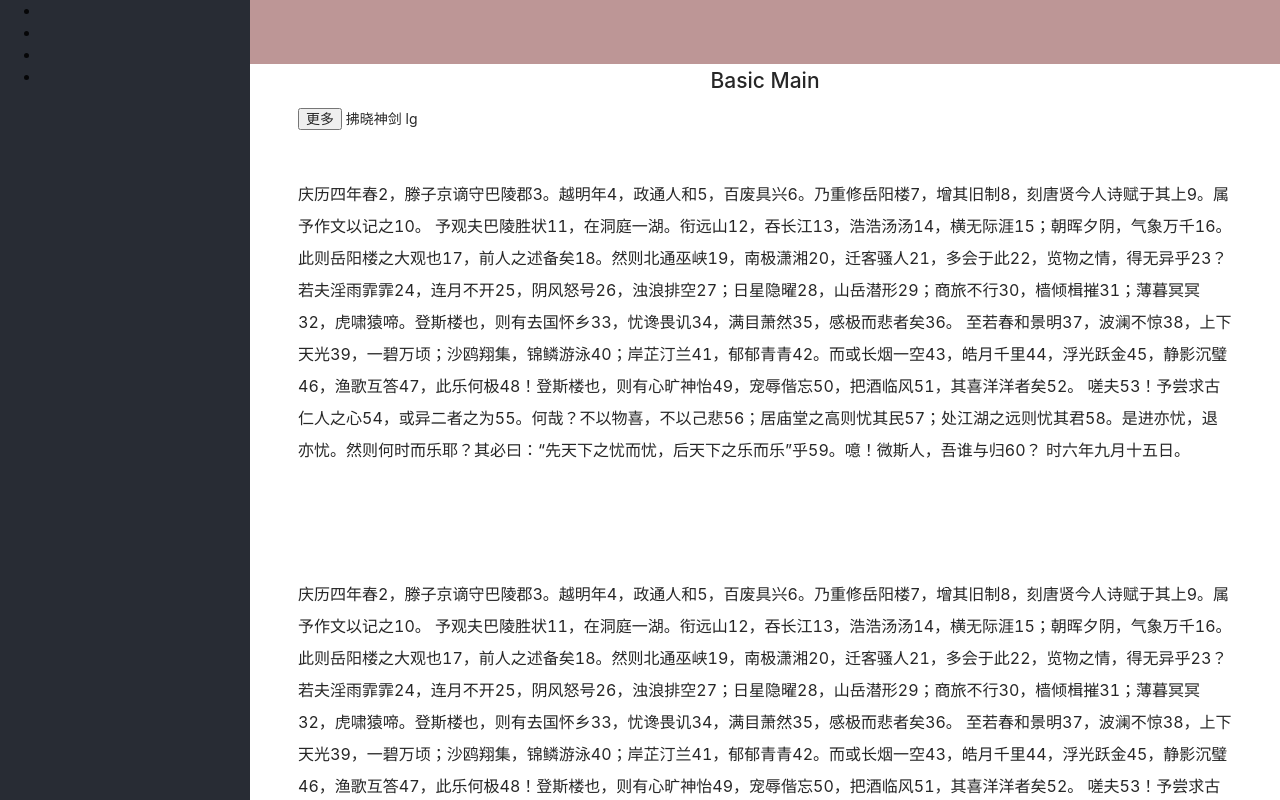
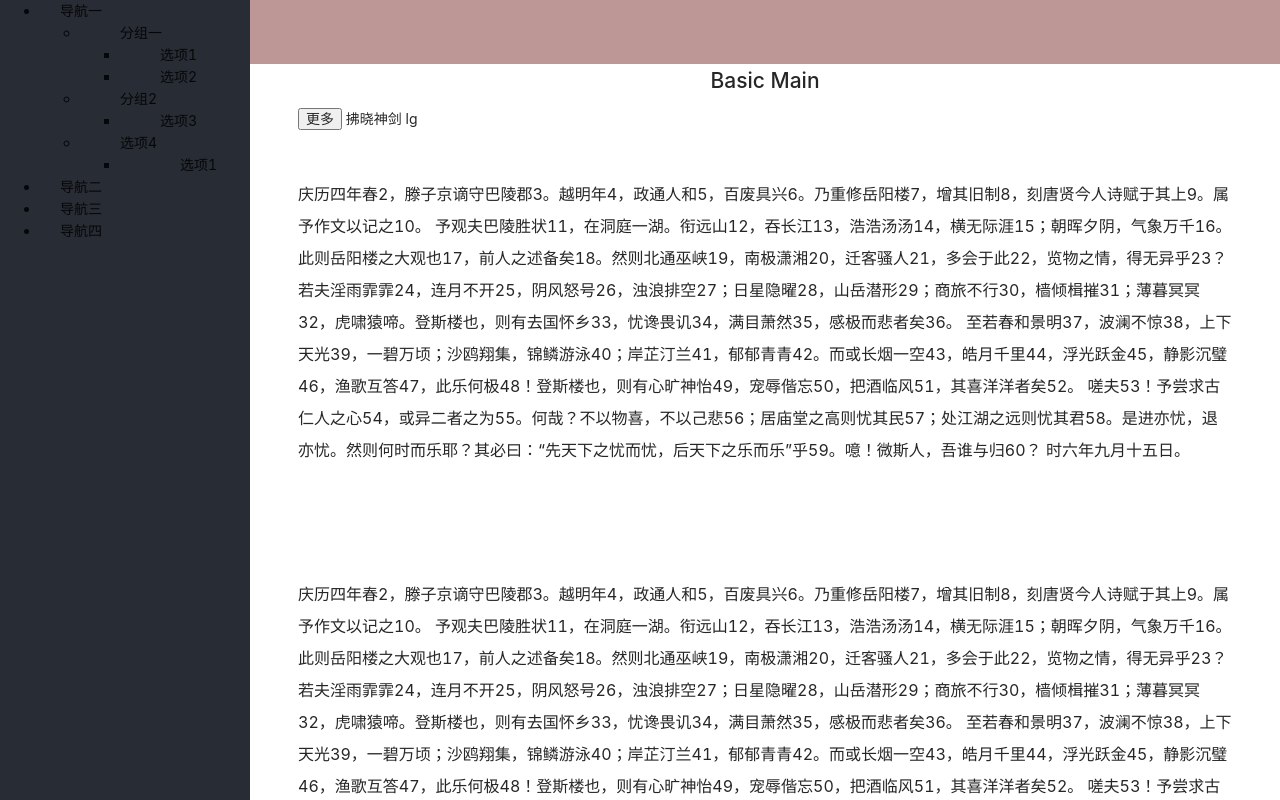
Before and after one commit to joinwen/vue3-admin, a Vue app: page /table in a window 1280 px wide. Shown: the top 800 px of the page. Built offline with nearby package versions, Linux system fonts and the light colour scheme.

Commit message:
dev basic-layout

```diff
--- a/src/bootstrap/style/basic-layout.less
+++ b/src/bootstrap/style/basic-layout.less
@@ -4,3 +4,8 @@
 @headerBg: #bd9696;
 @footerBg: #f1f3f4;
 @footerHeight: 48px;
+
+@subMenuBg: #282c34;
+@menuColor: #fff;
+@menuColorActive: #f00;
+@subMenuBgActive: #0f0;
--- a/src/bootstrap/style/index.less
+++ b/src/bootstrap/style/index.less
@@ -2,3 +2,4 @@
 @import "./common";
 @import "./utilities";
 @import "./element-cover";
+@import "./basic-layout";
--- a/src/components/menu/Menu.vue
+++ b/src/components/menu/Menu.vue
@@ -1,5 +1,5 @@
 <template>
-  <div class="Menu" v-if="!data.hidden">
+  <div v-if="!data.hidden">
     <menu-item
       v-if="!data.children || data.children.length == 0"
       :index="data.path"
@@ -14,11 +14,11 @@
     />
     <template v-if="data.children && data.children.length > 1">
       <el-submenu :index="data.path" :key="data.name">
-        <template v-slot:title>
+        <template #title>
           <i v-if="data.meta && data.meta.icon" :class="[data.meta.icon]"></i>
           <span>{{ data.meta.title }}</span>
         </template>
-        <template v-for="(menu, index) in data.children" :key="index">
+        <template :key="index" v-for="(menu, index) in data.children">
           <Menu :data="menu" />
         </template>
       </el-submenu>
--- a/src/components/menu/MenuItem.vue
+++ b/src/components/menu/MenuItem.vue
@@ -1,12 +1,10 @@
 <template>
   <el-menu-item @click="handleMenuClick" :disabled="disabled" :index="index">
-    <template #title>
-      <i v-if="icon" :class="[icon]"></i>
-      <span>{{ title }}</span>
-    </template>
+    <i v-if="icon" :class="[icon]"></i>
+    <span>{{ title }}</span>
   </el-menu-item>
 </template>
-<script lang="ts">
+<script>
 import { defineComponent } from "vue";
 export default defineComponent({
   name: "MenuItem",
@@ -27,6 +25,10 @@ export default defineComponent({
       type: String,
       default: "",
     },
+    badge: {
+      type: Number,
+      default: null,
+    },
   },
   methods: {
     handleMenuClick() {
--- a/src/layouts/basic-layout/components/basic-aside/BasicAside.vue
+++ b/src/layouts/basic-layout/components/basic-aside/BasicAside.vue
@@ -2,8 +2,43 @@
   <div class="Basic-Aside">
     <div class="pseudo-aside pseudo-aside-none"></div>
     <aside class="aside aside-static">
-      <el-menu>
-        <Menu v-for="(menu, index) in routes" :key="index" />
+      <el-menu
+        default-active="1-4-1"
+        class="el-menu-vertical-demo"
+        @open="handleOpen"
+        @close="handleClose"
+        :collapse="isCollapse"
+      >
+        <el-submenu index="1">
+          <template #title>
+            <i class="el-icon-location"></i>
+            <span>导航一</span>
+          </template>
+          <el-menu-item-group>
+            <template #title>分组一</template>
+            <el-menu-item index="1-1">选项1</el-menu-item>
+            <el-menu-item index="1-2">选项2</el-menu-item>
+          </el-menu-item-group>
+          <el-menu-item-group title="分组2">
+            <el-menu-item index="1-3">选项3</el-menu-item>
+          </el-menu-item-group>
+          <el-submenu index="1-4">
+            <template #title>选项4</template>
+            <el-menu-item index="1-4-1">选项1</el-menu-item>
+          </el-submenu>
+        </el-submenu>
+        <el-menu-item index="2">
+          <i class="el-icon-menu"></i>
+          <template #title>导航二</template>
+        </el-menu-item>
+        <el-menu-item index="3" disabled>
+          <i class="el-icon-document"></i>
+          <template #title>导航三</template>
+        </el-menu-item>
+        <el-menu-item index="4">
+          <i class="el-icon-setting"></i>
+          <template #title>导航四</template>
+        </el-menu-item>
       </el-menu>
     </aside>
   </div>
@@ -11,10 +46,9 @@
 <script lang="ts">
 import { defineComponent } from "vue";
 import { mapGetters } from "vuex";
-import Menu from "@/components/menu/Menu.vue";
 export default defineComponent({
   name: "BasicAside",
-  components: { Menu },
+  components: {},
   setup(props, { attrs, emit, slots }) {
     console.log(props, attrs, emit, slots);
   },
```
